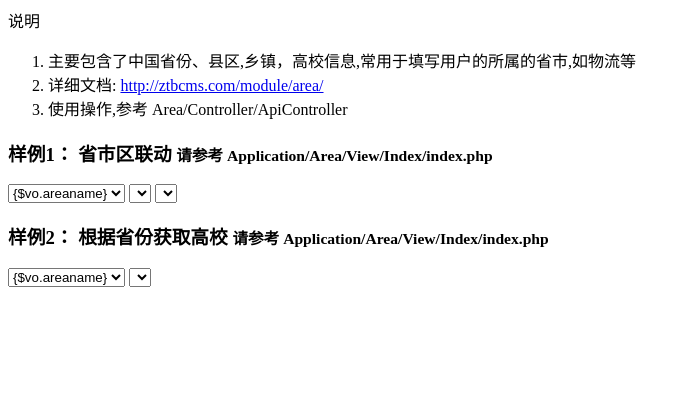
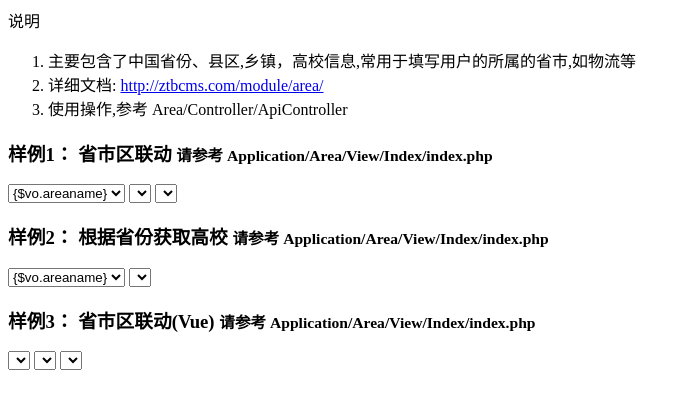
Before and after one commit to ztbcms/ztbcms-Area, a PHP site: page / in a window 1280 px wide. Shown: the top 409 px of the page, without its empty margins (0-691 px from the left). Run offline with PHP 8.4, Linux system fonts and the light colour scheme; lists and menus that the app fills with data are empty; some libraries are stand-ins or nearby versions.

Commit message:
使用vue

```diff
--- a/View/Index/index.php
+++ b/View/Index/index.php
@@ -132,6 +132,91 @@
         </script>
     </section>
 
+    <section>
+        <h3>样例3： 省市区联动(Vue) <small>请参考 Application/Area/View/Index/index.php</small></h3>
+        <div id="app">
+            <select v-model="provinceId" @change="getCityList(true);">
+                <option v-for="item in provinceList" :value="item.id">{{item.areaname}}</option>
+            </select>
+
+            <select v-model="cityId" @change="getDistrictList(true);">
+                <option v-for="item in cityList" :value="item.id">{{item.areaname}}</option>
+            </select>
+
+            <select v-model="districtId">
+                <option v-for="item in districtList" :value="item.id">{{item.areaname}}</option>
+            </select>
+
+        </div>
+
+        <script src="{$config_siteurl}statics/js/vue/vue.js"></script>
+        <script>
+            var vm = new Vue({
+                data:　{
+                    //初始化地址
+                    provinceId: 0,
+                    cityId: 0,
+                    districtId: 0,
+
+                    provinceList: [],
+                    cityList: [],
+                    districtList: []
+                },
+                el: '#app',
+                methods: {
+                    getProvinceList: function(){
+                        $.ajax({
+                            url: '{:U("Area/Api/getProvinces")}',
+                            type: 'post',
+                            dataType: 'json',
+                            success: function(res){
+                                Vue.set(vm, 'provinceList', res.data);
+                                if(vm.provinceId == 0){
+                                    Vue.set(vm, 'provinceId', res.data[0]['id']);
+                                    vm.getCityList(true);
+                                }else{
+                                    vm.getCityList(false);
+                                }
+                            }
+                        });
+                    },
+                    getCityList: function(is_change){
+                        $.ajax({
+                            url: '{:U("Area/Api/getCitiesByProvinceId")}',
+                            data: {id: vm.provinceId},
+                            type: 'post',
+                            dataType: 'json',
+                            success: function(res){
+                                Vue.set(vm, 'cityList', res.data);
+                                if(is_change){
+                                    Vue.set(vm, 'cityId', res.data[0]['id']);
+                                }
+                                vm.getDistrictList(is_change);
+                            }
+                        });
+                    },
+                    getDistrictList: function(is_change){
+                        $.ajax({
+                            url: '{:U("Area/Api/getDistrictsByCityId")}',
+                            data: {id: vm.cityId},
+                            type: 'post',
+                            dataType: 'json',
+                            success: function(res){
+                                Vue.set(vm, 'districtList', res.data);
+                                if(is_change){
+                                    Vue.set(vm, 'districtId', res.data[0]['id']);
+                                }
+                            }
+                        });
+                    }
+                },
+                mounted: function(){
+                    this.getProvinceList();
+                }
+            });
+        </script>
+    </section>
+
 </div>
 
 
```
